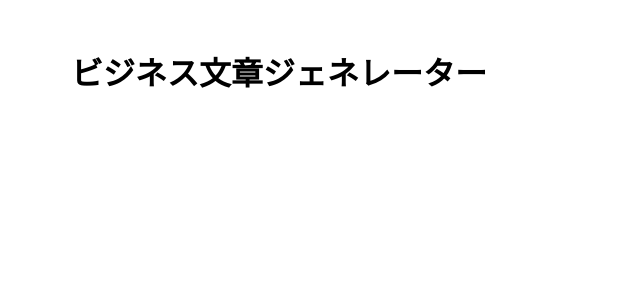
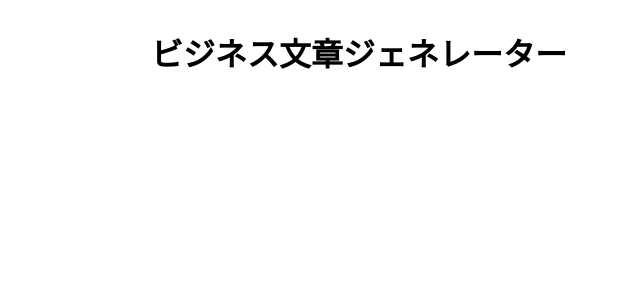
Before and after one commit to kaede0902/biz-text-generator, a Next.js app: page / in a window 1280 px wide. Shown: the top 300 px of the page, without its empty margins (281-921 px from the left). Built offline with nearby package versions, Linux system fonts and the light colour scheme.

Commit message:
replace nextjs blog container css to easy-biz-mail css

```diff
--- a/components/layout.module.css
+++ b/components/layout.module.css
@@ -1,5 +1,5 @@
 .container {
-  max-width: 36rem;
-  padding: 0 1rem;
-  margin: 3rem auto 6rem;
+  display: grid;
+  height: 100%;
+  place-items: center center;
 }
```
